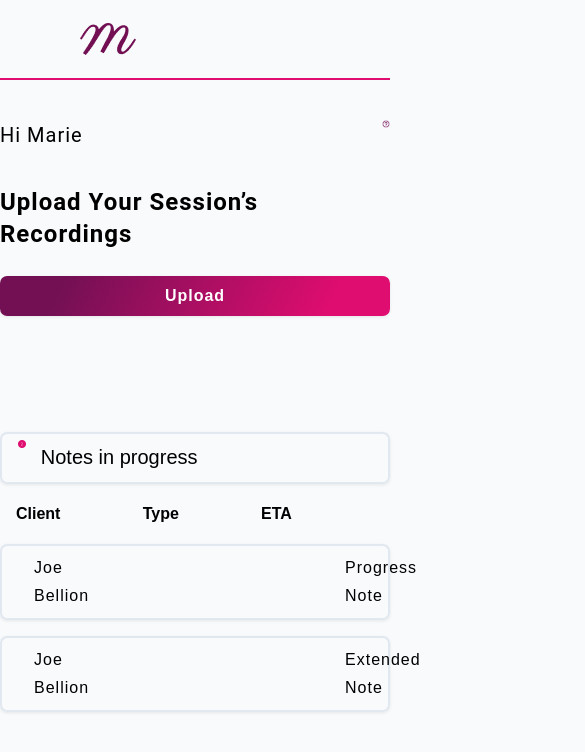
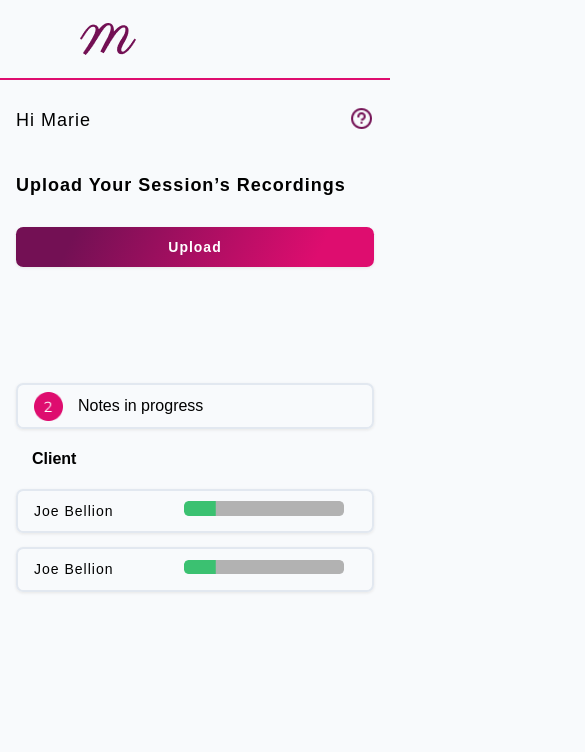
Before and after one commit to Gaddafi400/mentalis, a React (Create React App) app: page / in a window 390 px wide. Shown: the top 752 px of the page, 585 px wide, since content can reach past the window. Built offline with nearby package versions, Linux system fonts and the light colour scheme.

Commit message:
responsive mobile and tablet

```diff
--- a/src/Table.jsx
+++ b/src/Table.jsx
@@ -44,21 +44,22 @@ const Table = () => {
       <main className="table-header">
         <ul>
           <li>Client</li>
-          <li>Type</li>
-          <li>ETA</li>
-          <li>{''}</li>
+          <li className="hidden">Type</li>
+          <li className="hidden">ETA</li>
+          <li className="hidden">{''}</li>
         </ul>
       </main>
       <main className="table-body">
         {data.map((data) => (
           <ul key={data.id}>
             <li>{data.client}</li>
-            <li className="li-type">{data.type}</li>
+            <li className="li-type hidden">{data.type}</li>
             <li className="li-ETA">
-              <img src={data.ETA} alt="" />
+              <img src={data.ETA} alt="ETA" />
             </li>
             <li>
               <img
+                className="hidden"
                 src={data.trash}
                 alt="trash can"
                 onClick={() => handleDelete(data.id)}
--- a/src/css/main.css
+++ b/src/css/main.css
@@ -26,8 +26,8 @@ html {
   --white: #fff;
 
   /* fonts  */
-  --headingFont: 'Roboto', sans-serif;
-  --bodyFont: 'Nunito', sans-serif;
+  --headingFont: 'Montserrat', sans-serif;
+  --bodyFont: 'Montserrat', sans-serif;
   --small-text: 0.875rem;
   --extra-small-text: 0.7em;
   /* rest of the vars */
@@ -45,8 +45,6 @@ html {
     0 2px 4px -1px rgba(0, 0, 0, 0.06);
   --shadow-3: 0 10px 15px -3px rgba(0, 0, 0, 0.1),
     0 4px 6px -2px rgba(0, 0, 0, 0.05);
-  --shadow-4: 0 20px 25px -5px rgba(0, 0, 0, 0.1),
-    0 10px 10px -5px rgba(0, 0, 0, 0.04);
 }
 
 body {
@@ -248,18 +246,20 @@ ul {
 /* Modal */
 .modal__header {
   position: fixed;
-  top: 42%;
+  top: 30%;
   left: 50%;
   transform: translate(-50%, -50%);
   height: 450px;
   width: 640px;
   background: #ffffff;
   border-radius: 16px;
+  border: 2px solid var(--grey-100);
   transition: var(--transition);
 }
 .modal__header img {
   object-fit: cover;
-  width: 6%;
+  width: 7%;
+  height: 7%;
   position: absolute;
   top: 15px;
   right: 7px;
@@ -351,3 +351,111 @@ ul {
 .table-body ul .li-ETA {
   margin-left: 15rem;
 }
+
+/* tablet */
+@media screen and (max-width: 1024px) {
+  .main-header {
+    margin: 4rem;
+  }
+  .table {
+    margin: 4rem;
+  }
+  .hidden {
+    display: none;
+  }
+  .main-header__content img {
+    width: 4%;
+    height: 4%;
+  }
+  .notification-img {
+    width: 4.8%;
+    height: 4.8%;
+  }
+  .modal__header img {
+    object-fit: cover;
+    width: 6%;
+    height: 6%;
+  }
+  .table-body ul .li-ETA {
+    margin-left: 6rem;
+  }
+  .table-body ul .li-ETA img {
+    width: 160px;
+  }
+}
+
+/* mobile */
+@media screen and (max-width: 550px) {
+  .hidden {
+    display: none;
+  }
+  .main-header {
+    margin: 1rem;
+  }
+  .main-header__content_upload h3 {
+    font-size: 18px;
+  }
+  .main-header__content h1 {
+    font-size: 18px;
+  }
+  .main-header__content img {
+    width: 7%;
+    height: 7%;
+  }
+  .notification-img {
+    width: 9%;
+    height: 9%;
+  }
+  .notification span {
+    font-size: 16px;
+    font-weight: 300;
+  }
+  .table {
+    margin: 1rem;
+  }
+  .table-body ul {
+    padding: 0.5rem 1rem;
+    font-size: 14px;
+    font-weight: 300;
+  }
+
+  .modal__header {
+    top: 50%;
+    height: 500px;
+    width: 370px;
+  }
+  .modal__header img {
+    object-fit: cover;
+    width: 8%;
+    height: 8%;
+  }
+  .modal__header header h1 {
+    font-size: 16px;
+  }
+  .modal__header header p {
+    font-size: 14px;
+    padding: 1rem;
+  }
+  .form {
+    padding: 2rem 2rem;
+  }
+  .form-input,
+  .form-textarea {
+    padding: 0.5rem 0.75rem;
+  }
+  .table-body ul .li-ETA {
+    margin-left: 4rem;
+  }
+  .table-body ul .li-ETA img {
+    width: 160px;
+  }
+  .btn {
+    font-size: 14px;
+  }
+}
+@media screen and (max-width: 380px) {
+  .modal__header {
+    height: 470px;
+    width: 350px;
+  }
+}
```
